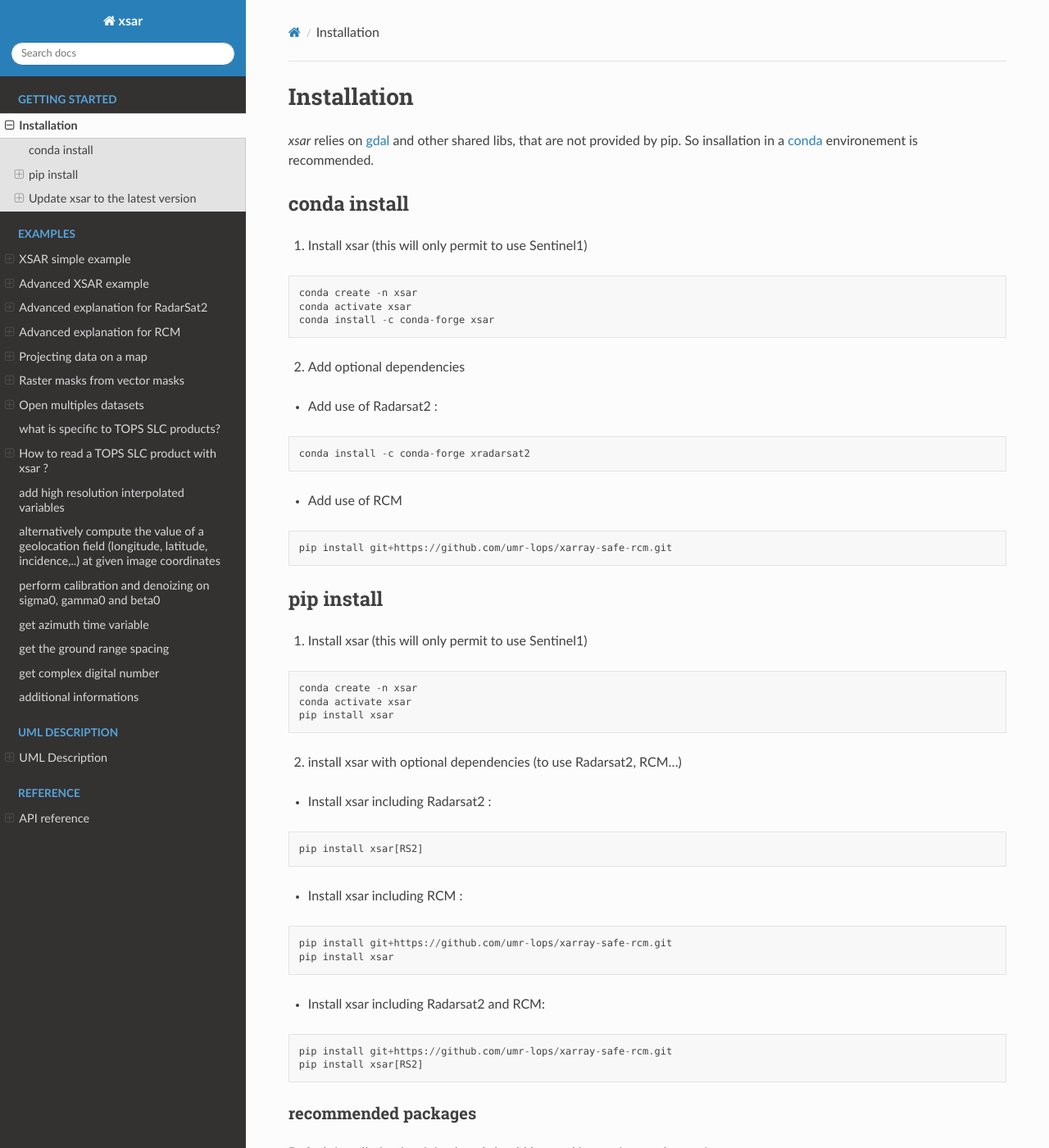
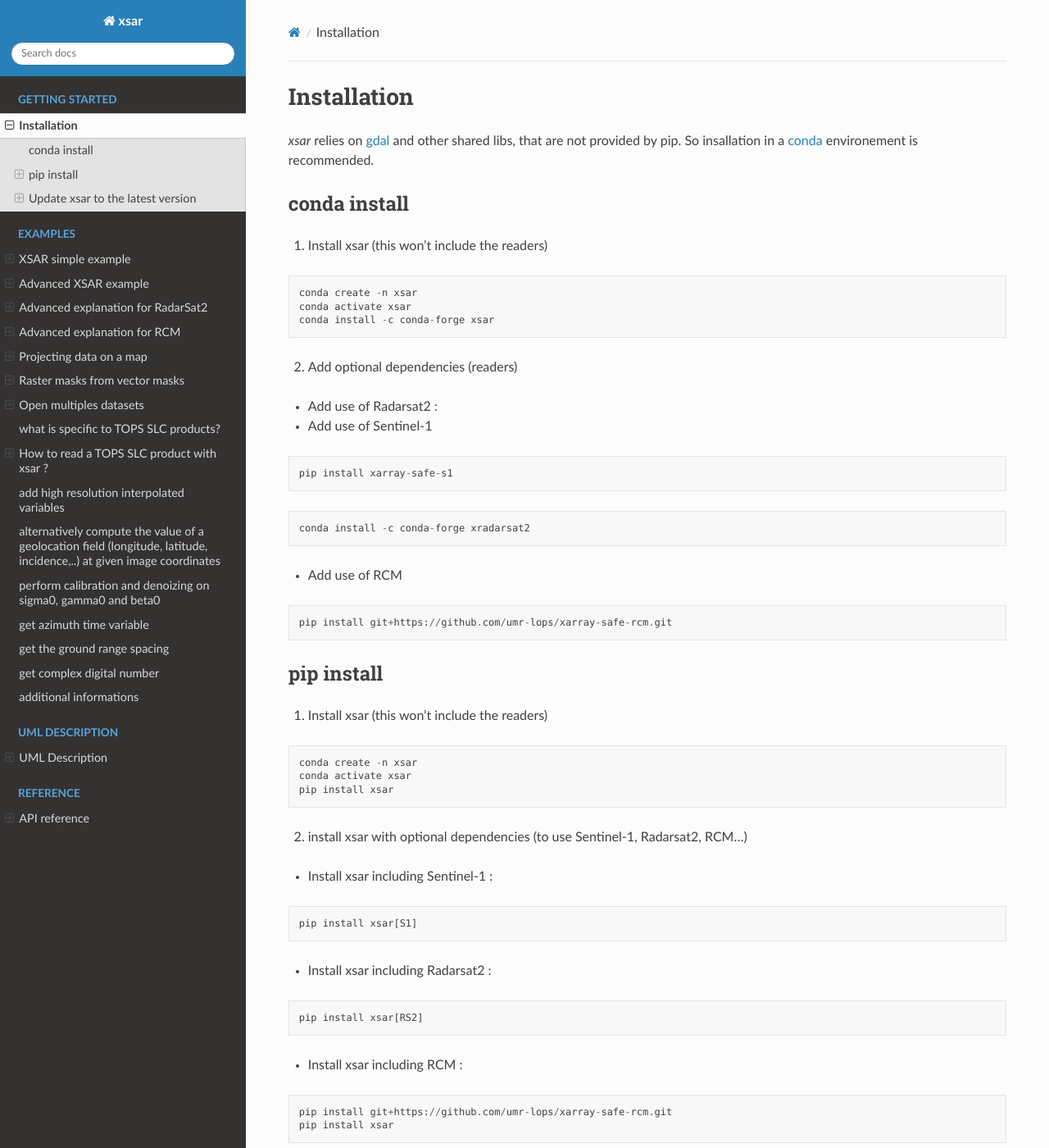
Before and after one commit to umr-lops/xsar, a Sphinx documentation site: the page built from docs/installing.rst, in a window 1280 px wide and 1400 px high. Shown: the whole window at 82% size. Built offline with Sphinx 7.4.7 and the Read the Docs theme 2.0.0, drawn with Linux system fonts in a browser that asks for light colours; pages that are not in the unit, such as notebooks, are missing from menus; the version number could not be read and is left out; some of the changed text lies outside the part shown.

Commit message:
Update install guide with Sentinel1 reader

```diff
--- a/docs/installing.rst
+++ b/docs/installing.rst
@@ -11,7 +11,7 @@
 conda install
 #############
 
-1) Install xsar (this will only permit to use Sentinel1)
+1) Install xsar (this won't include the readers)
 
 .. code-block::
 
@@ -20,9 +20,16 @@
     conda install -c conda-forge xsar
 
 
-2) Add optional dependencies
+2) Add optional dependencies (readers)
 
 - Add use of Radarsat2 :
+
+- Add use of Sentinel-1
+
+.. code-block::
+
+    pip install xarray-safe-s1
+
 
 .. code-block::
 
@@ -39,7 +46,7 @@
 pip install
 ###########
 
-1) Install xsar (this will only permit to use Sentinel1)
+1) Install xsar (this won't include the readers)
 
 .. code-block::
 
@@ -48,7 +55,14 @@
     pip install xsar
 
 
-2) install xsar with optional dependencies (to use Radarsat2, RCM...)
+2) install xsar with optional dependencies (to use Sentinel-1, Radarsat2, RCM...)
+
+- Install xsar including Sentinel-1 :
+
+.. code-block::
+
+    pip install xsar[S1]
+
 
 - Install xsar including Radarsat2 :
 
@@ -71,6 +85,14 @@
 
     pip install git+https://github.com/umr-lops/xarray-safe-rcm.git
     pip install xsar[RS2]
+
+
+- Install xsar including Radarsat2, Sentinel-1 and RCM:
+
+.. code-block::
+
+    pip install git+https://github.com/umr-lops/xarray-safe-rcm.git
+    pip install xsar[RS2,S1]
 
 
 recommended packages
```
